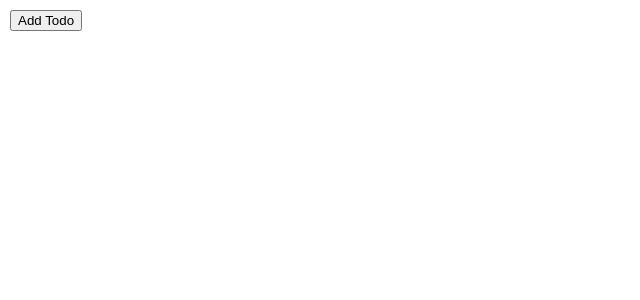
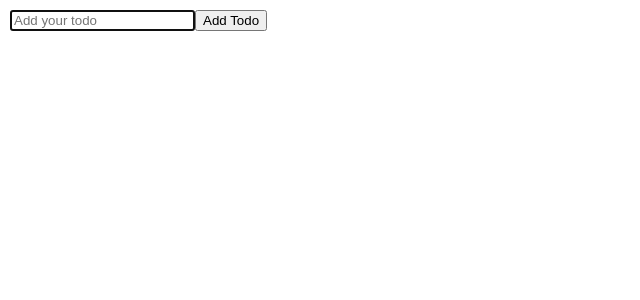
Before and after one commit to jameswhitaker007/todo-react-app, a React (Create React App) app: page / in a window 1280 px wide. Shown: the top 300 px of the page, without its empty margins (0-640 px from the left). Built offline with nearby package versions, Linux system fonts and the light colour scheme.

Commit message:
Textbox added for todo user entry

```diff
--- a/src/App.js
+++ b/src/App.js
@@ -2,22 +2,42 @@ import logo from "./logo.svg";
 import "./App.css";
 import { useState } from "react";
 import Todos from "./Todos";
+import { useEffect } from "react";
 
 function App() {
   const [todos, setTodos] = useState([]);
   const [key, setKey] = useState(1);
 
-  function add() {
-    var name = "Todo " + key; //Item 1, Item 2, ...
+  useEffect(() => {
+    document.getElementById("todoInput").focus();
+  }, []);
+
+  function add(e) {
+    e.preventDefault();
+    //var name = "Todo " + key; //Item 1, Item 2, ...
+    var name = document.getElementById("todoInput").value;
+    console.log(name);
+    if ((name == "" || null)) {
+      return;
+    }
     setKey(key + 1); // Obtaining the next key associated with the todo item
-    todos.push({name, key});
+    todos.push({ name, key });
     setTodos([...todos]);
     //console.log(todos);
   }
 
   return (
     <>
-      <button onClick={add}>Add Todo</button>
+      <form>
+        <input
+          type="text"
+          name="todoInput"
+          id="todoInput"
+          placeholder="Add your todo"
+        />
+        <button onClick={add}>Add Todo</button>
+      </form>
+
       <Todos todos={todos} setTodos={setTodos} />
     </>
   );
```
